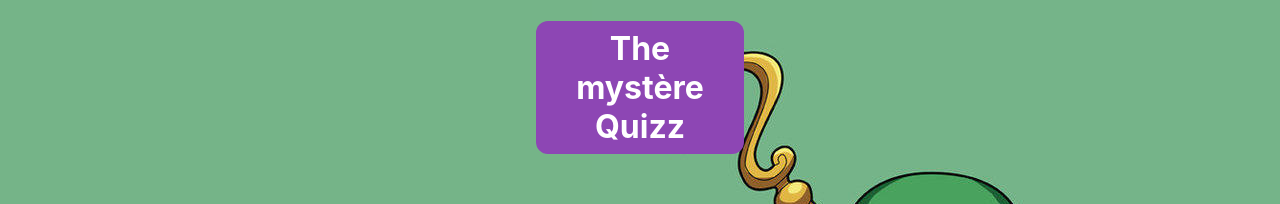
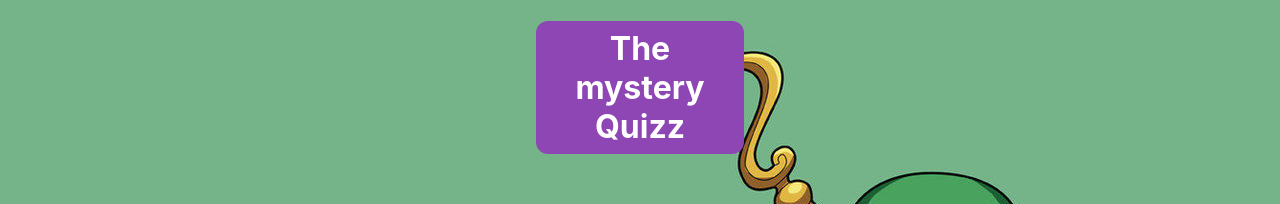
Before and after one commit to WildCodeSchool/remote-js-202203-mainproject-3, a React (Create React App) app: page / in a window 1280 px wide. Shown: the top 204 px of the page. Built offline with nearby package versions, Linux system fonts and the light colour scheme.

Commit message:
Update App.js

```diff
--- a/src/App.js
+++ b/src/App.js
@@ -42,7 +42,7 @@ function App() {
   return (
     <div className="App">
       <main>
-        <h1 className="title">The mystère Quizz</h1>
+        <h1 className="title">The mystery Quizz</h1>
       </main>
       {quizzList.length === 0 ?
         <div><FiltersApi filtersApi={filtersApi} onChangeFilters={handleFiltersApi} />
```
